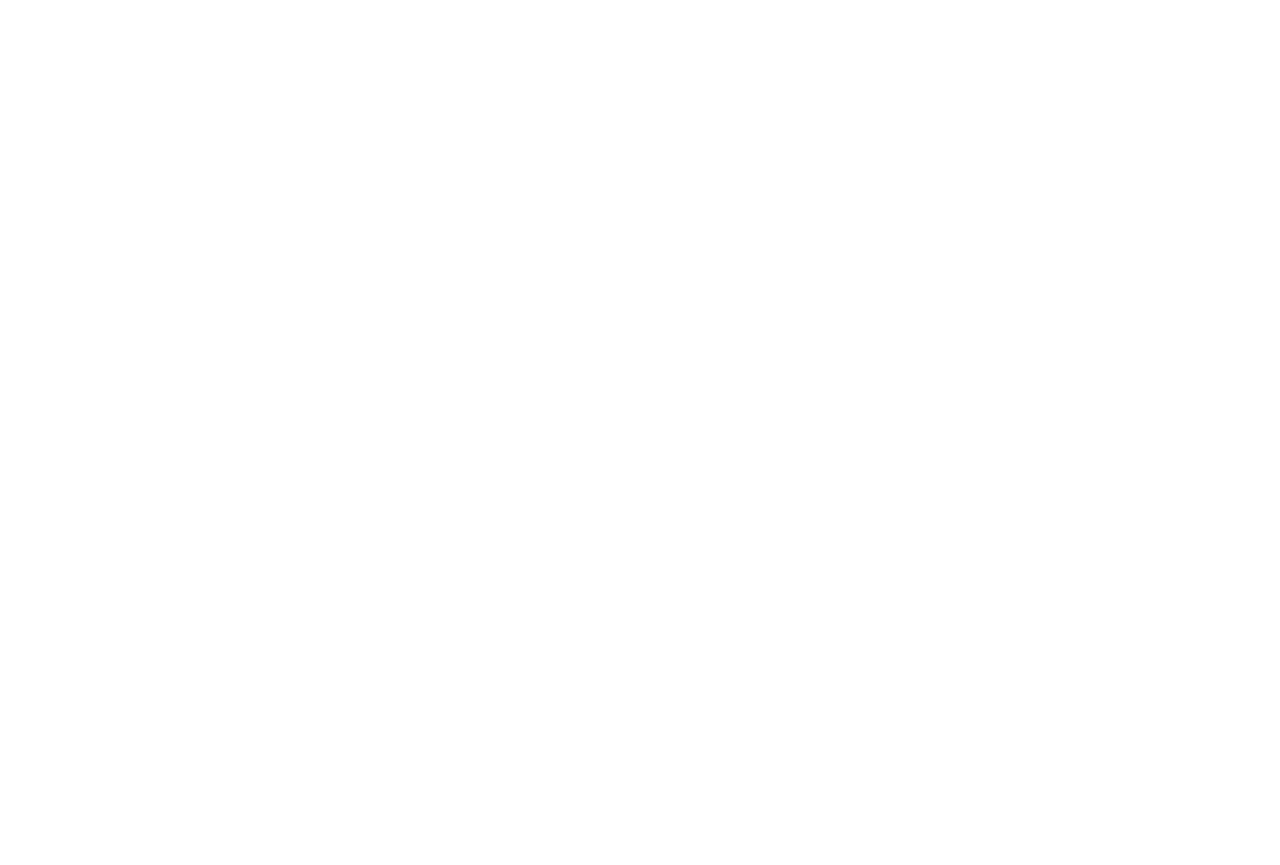
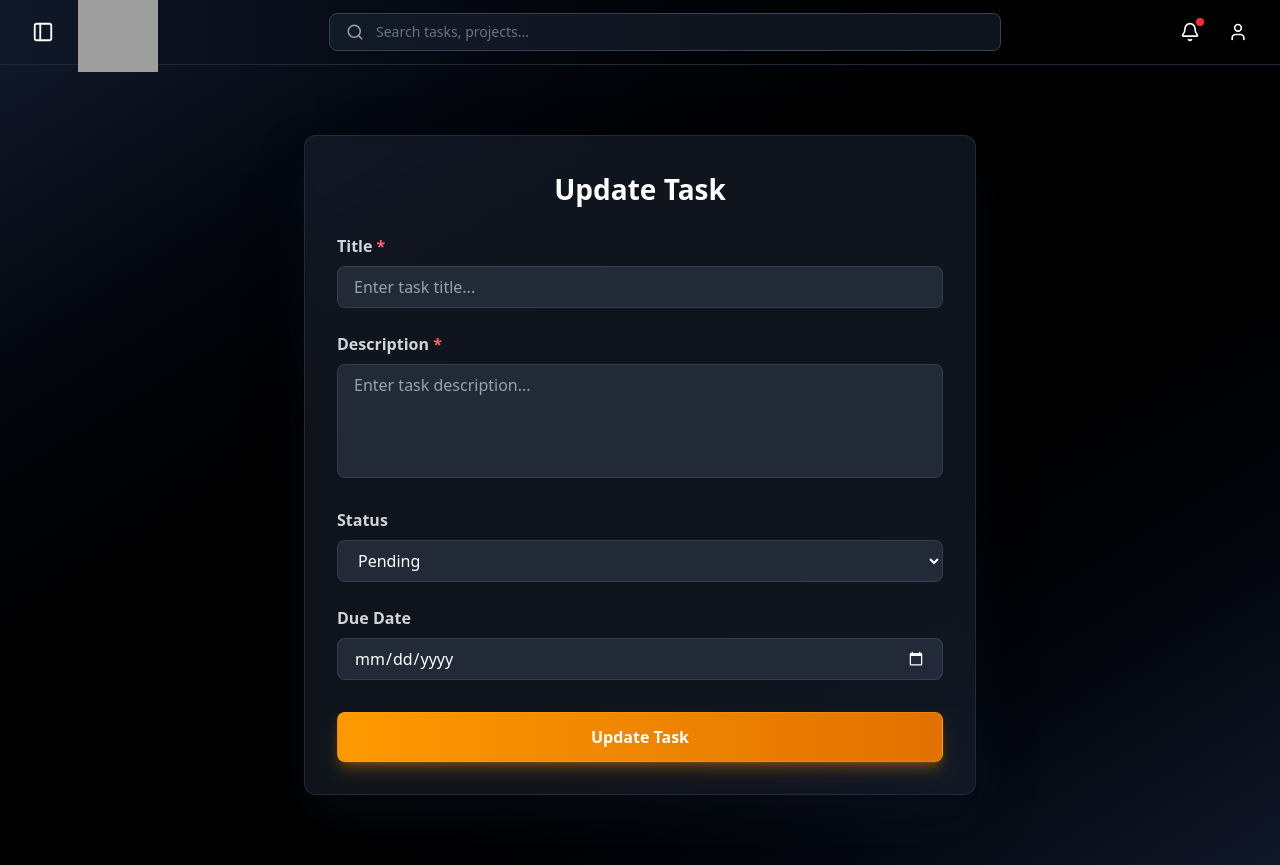
Before and after one commit to navaljoshi04/taskManagement, a React (Vite) app in the folder client/myTaskManagement/: page /task/update/1 in a window 1280 px wide. Before the commit this address had no page. Before the commit the page ends 800 px from the top, so only its background shows below. Built offline with nearby package versions, Linux system fonts and the light colour scheme; no server answers; grey boxes are pictures that could not be loaded; the HTML template or start-up script is replaced by a standard one.

Commit message:
created the update and delete functionality for the task and set up the backend controller for the delete controller

```diff
--- a/client/myTaskManagement/src/App.jsx
+++ b/client/myTaskManagement/src/App.jsx
@@ -16,6 +16,7 @@ function App() {
           <Route path="/login" element={<Login />} />
           <Route path="/home" element={<Home />} />
           <Route path="/task" element={<Task />} />
+          <Route path="/task/update/:id" element={<Task />} />
         </Routes>
       </BrowserRouter>
     </>
--- a/client/myTaskManagement/src/components/Main.jsx
+++ b/client/myTaskManagement/src/components/Main.jsx
@@ -1,4 +1,4 @@
-import React, { useState } from "react";
+import React from "react";
 import {
   Clock,
   User,
@@ -7,17 +7,22 @@ import {
   Circle,
   AlertCircle,
   Plus,
+  Pencil,
+  Trash2,
 } from "lucide-react";
 
-import { useGetAllTasksQuery } from "../apis/taskApi";
+import { useDeleteTaskMutation, useGetAllTasksQuery } from "../apis/taskApi";
 import { useNavigate } from "react-router-dom";
 
 const TaskCard = ({ task }) => {
+  const navigate = useNavigate();
+
+  const [deleteTask] = useDeleteTaskMutation();
   const getPriorityColor = (priority) => {
     switch (priority?.toLowerCase()) {
-      case "high":
+      case "pending":
         return "bg-red-500/20 text-red-400 border-red-500/30";
-      case "medium":
+      case "assigned":
         return "bg-yellow-500/20 text-yellow-400 border-yellow-500/30";
       case "low":
         return "bg-blue-500/20 text-blue-400 border-blue-500/30";
@@ -26,6 +31,14 @@ const TaskCard = ({ task }) => {
     }
   };
 
+  const handleDelete= async(id)=>{
+    try {
+      await deleteTask(id);
+
+    } catch (error) {
+      console.log("Error while deleting", error);
+    }
+  }
   const getStatusIcon = (status) => {
     switch (status?.toLowerCase()) {
       case "completed":
@@ -67,10 +80,6 @@ const TaskCard = ({ task }) => {
             <Clock size={14} />
             <span>{task.dueDate}</span>
           </div>
-          <div className="flex items-center gap-1.5">
-            <User size={14} />
-            <span>{task.assignee}</span>
-          </div>
         </div>
         <div
           className={`px-3 py-1 rounded-full text-xs font-medium border ${getPriorityColor(
@@ -82,18 +91,31 @@ const TaskCard = ({ task }) => {
             <span>{task.priority}</span>
           </div>
         </div>
+        <div className="flex items-center gap-2">
+          <button
+            onClick={() => navigate(`/task/update/${task._id}`)}
+            className="flex items-center gap-1.5 px-4 py-2 bg-gradient-to-r from-amber-500 to-amber-600 hover:from-amber-600 hover:to-amber-700 text-white text-sm font-semibold rounded-lg transition-all duration-200 shadow-md shadow-amber-500/30 hover:shadow-lg hover:shadow-amber-500/40 transform hover:scale-105 active:scale-95 border border-amber-400/30 hover:border-amber-300/50"
+          >
+            <Pencil size={14} className="stroke-[2.5]" />
+            <span>Update</span>
+          </button>
+          <button onClick={()=>handleDelete(task._id)} className="flex items-center gap-1.5 px-4 py-2 bg-gradient-to-r from-red-500 to-red-600 hover:from-red-600 hover:to-red-700 text-white text-sm font-semibold rounded-lg transition-all duration-200 shadow-md shadow-red-500/30 hover:shadow-lg hover:shadow-red-500/40 transform hover:scale-105 active:scale-95 border border-red-400/30 hover:border-red-300/50">
+            <Trash2 size={14} className="stroke-[2.5]" />
+            <span>Delete</span>
+          </button>
+        </div>
       </div>
     </div>
   );
 };
 
 const Main = () => {
-  // Example tasks - will be replaced with API data
+  const navigate = useNavigate();
+
   const { data, isLoading, isError, error } = useGetAllTasksQuery();
   if (isLoading) {
     return <div>Loading Tasks.....</div>;
   }
-  const navigate = useNavigate();
 
   console.log(isError, error);
 
--- a/client/myTaskManagement/src/components/TaskComponent.jsx
+++ b/client/myTaskManagement/src/components/TaskComponent.jsx
@@ -1,14 +1,43 @@
-import React, { useState } from "react";
-import { useCreateTaskMutation } from "../apis/taskApi";
+import React, { useEffect, useState } from "react";
+import {
+  useCreateTaskMutation,
+  useGetSingleTaskQuery,
+  useUpdateTaskMutation,
+} from "../apis/taskApi";
+import { CheckCircle, X } from "lucide-react";
+import { useNavigate, useParams } from "react-router-dom";
 
 const TaskComponent = () => {
+  const navigate = useNavigate();
+  const { id } = useParams();
+  const isUpdate = Boolean(id);
   const [createTask, { isLoading }] = useCreateTaskMutation();
+
+  const [updateTask] = useUpdateTaskMutation();
+  const { data } = useGetSingleTaskQuery(id, { skip: !id });
+
+  console.log(data, "single task data--.");
+
   const [formData, setFormData] = useState({
     title: "",
     description: "",
     status: "pending",
     dueDate: "",
   });
+
+  useEffect(() => {
+    if (!id) return;
+    if (!data?.task) return;
+    if (data?.task) {
+      setFormData({
+        title: data?.task?.title,
+        description: data?.task?.description,
+        status: data?.task?.status,
+        dueDate: data?.task?.dueDate,
+      });
+    }
+  }, [id, data]);
+
   const [successMsg, setSuccessMsg] = useState("");
   if (isLoading) {
     return <div>Loading .... please wait</div>;
@@ -18,8 +47,19 @@ const TaskComponent = () => {
     setFormData({ ...formData, [e.target.name]: e.target.value });
   };
 
-  const handleCreateTask = async () => {
+  const handleSubmit = async () => {
     try {
+      if (isUpdate) {
+        await updateTask({ id, body: formData }).unwrap();
+        setSuccessMsg("Task updated successfully!");
+        navigate("/home");
+        setFormData({
+          title: "",
+          description: "",
+          status: "",
+          dueDate: "",
+        });
+      } else {
         const result = await createTask(formData).unwrap();
         console.log("Task created", result);
         setFormData({
@@ -29,21 +69,38 @@ const TaskComponent = () => {
           dueDate: "",
         });
         setSuccessMsg("Sucessfully created the task ");
+      }
     } catch (error) {
       console.log("Error creating task:", error);
     }
   };
   return (
-    <div className="bg-black h-screen flex justify-center items-center">
-      <div className="bg-white shadow-lg w-2/3 h-4/6 rounded-lg p-8 overflow-y-auto">
-        <h2 className="text-blue-700 font-bold text-center text-[28px] mb-6">
-          Create Task
+    <div className="min-h-screen bg-gradient-to-br from-gray-900 via-black to-gray-900 p-6 flex justify-center items-center">
+      <div className="bg-gray-800/50 backdrop-blur-sm shadow-2xl shadow-gray-900/50 w-full max-w-2xl rounded-xl p-8 border border-gray-700/50 overflow-y-auto">
+        {successMsg && (
+          <div className="flex items-center justify-between p-4 bg-green-500/20 border-l-4 border-green-500 text-green-400 rounded-lg shadow-sm transition-all duration-300 mb-6">
+            <div className="flex items-center gap-3">
+              <CheckCircle className="w-5 h-5 text-green-400 shrink-0" />
+              <span className="text-sm font-medium">{successMsg}</span>
+            </div>
+            <button
+              type="button"
+              onClick={() => setSuccessMsg("")}
+              className="text-green-400 hover:text-green-300 transition-colors shrink-0"
+              aria-label="Close success message"
+            >
+              <X className="w-4 h-4" />
+            </button>
+          </div>
+        )}
+        <h2 className="text-white font-bold text-center text-[28px] mb-6">
+          {isUpdate ? "Update Task" : "Create Task"}
         </h2>
 
         <div className="space-y-6">
           <div>
-            <label className="block text-gray-700 font-semibold mb-2">
-              Title <span className="text-red-500">*</span>
+            <label className="block text-gray-300 font-semibold mb-2">
+              Title <span className="text-red-400">*</span>
             </label>
             <input
               type="text"
@@ -51,13 +108,13 @@ const TaskComponent = () => {
               value={formData.title}
               onChange={handleChange}
               placeholder="Enter task title..."
-              className="w-full px-4 py-2 border border-gray-300 rounded-md focus:outline-none focus:ring-2 focus:ring-blue-500 focus:border-transparent"
+              className="w-full px-4 py-2 bg-gray-700/50 border border-gray-600/50 text-white placeholder-gray-400 rounded-lg focus:outline-none focus:ring-2 focus:ring-blue-500/50 focus:border-blue-500/50 transition-all"
             />
           </div>
 
           <div>
-            <label className="block text-gray-700 font-semibold mb-2">
-              Description <span className="text-red-500">*</span>
+            <label className="block text-gray-300 font-semibold mb-2">
+              Description <span className="text-red-400">*</span>
             </label>
             <textarea
               name="description"
@@ -65,29 +122,37 @@ const TaskComponent = () => {
               onChange={handleChange}
               placeholder="Enter task description..."
               rows={4}
-              className="w-full px-4 py-2 border border-gray-300 rounded-md focus:outline-none focus:ring-2 focus:ring-blue-500 focus:border-transparent resize-none"
+              className="w-full px-4 py-2 bg-gray-700/50 border border-gray-600/50 text-white placeholder-gray-400 rounded-lg focus:outline-none focus:ring-2 focus:ring-blue-500/50 focus:border-blue-500/50 resize-none transition-all"
             />
           </div>
 
           <div>
-            <label className="block text-gray-700 font-semibold mb-2">
+            <label className="block text-gray-300 font-semibold mb-2">
               Status
             </label>
             <select
               name="status"
               value={formData.status}
               onChange={handleChange}
-              className="w-full px-4 py-2 border border-gray-300 rounded-md focus:outline-none focus:ring-2 focus:ring-blue-500 focus:border-transparent bg-white"
+              className="w-full px-4 py-2 bg-gray-700/50 border border-gray-600/50 text-white rounded-lg focus:outline-none focus:ring-2 focus:ring-blue-500/50 focus:border-blue-500/50 transition-all"
             >
-              <option value="pending">Pending</option>
-              <option value="in-progress">In Progress</option>
-              <option value="completed">Completed</option>
-              <option value="cancelled">Cancelled</option>
+              <option value="pending" className="bg-gray-700">
+                Pending
+              </option>
+              <option value="in-progress" className="bg-gray-700">
+                In Progress
+              </option>
+              <option value="completed" className="bg-gray-700">
+                Completed
+              </option>
+              <option value="cancelled" className="bg-gray-700">
+                Cancelled
+              </option>
             </select>
           </div>
 
           <div>
-            <label className="block text-gray-700 font-semibold mb-2">
+            <label className="block text-gray-300 font-semibold mb-2">
               Due Date
             </label>
             <input
@@ -95,16 +160,20 @@ const TaskComponent = () => {
               name="dueDate"
               value={formData.dueDate}
               onChange={handleChange}
-              className="w-full px-4 py-2 border border-gray-300 rounded-md focus:outline-none focus:ring-2 focus:ring-blue-500 focus:border-transparent"
+              className="w-full px-4 py-2 bg-gray-700/50 border border-gray-600/50 text-white rounded-lg focus:outline-none focus:ring-2 focus:ring-blue-500/50 focus:border-blue-500/50 transition-all [color-scheme:dark]"
             />
           </div>
 
           <button
             type="submit"
-            onClick={handleCreateTask}
-            className="w-full text-[14px] bg-emerald-500 hover:bg-emerald-600 text-white font-semibold py-3 px-4 rounded-lg transition-all duration-200 shadow-md hover:shadow-lg transform hover:scale-[1.02] active:scale-[0.98] mt-2"
+            onClick={handleSubmit}
+            className={`w-full text-white font-semibold py-3 px-4 rounded-lg transition-all duration-200 shadow-lg transform hover:scale-105 active:scale-95 mt-2 ${
+              isUpdate
+                ? "bg-gradient-to-r from-amber-500 to-amber-600 hover:from-amber-600 hover:to-amber-700 shadow-amber-500/30 hover:shadow-xl hover:shadow-amber-500/40 border border-amber-400/30 hover:border-amber-300/50"
+                : "bg-gradient-to-r from-blue-500 to-blue-600 hover:from-blue-600 hover:to-blue-700 shadow-blue-500/30 hover:shadow-xl hover:shadow-blue-500/40 border border-blue-400/30 hover:border-blue-300/50"
+            }`}
           >
-            Create Task
+            {isUpdate ? "Update Task" : "Create Task"}
           </button>
         </div>
       </div>
```
Also changed, not shown: client/myTaskManagement/src/apis/taskApi.js (+29 -2 lines), 2 other files (tests, documents, lock files or other folders). Lines whose indentation alone changed are shown as unchanged.
